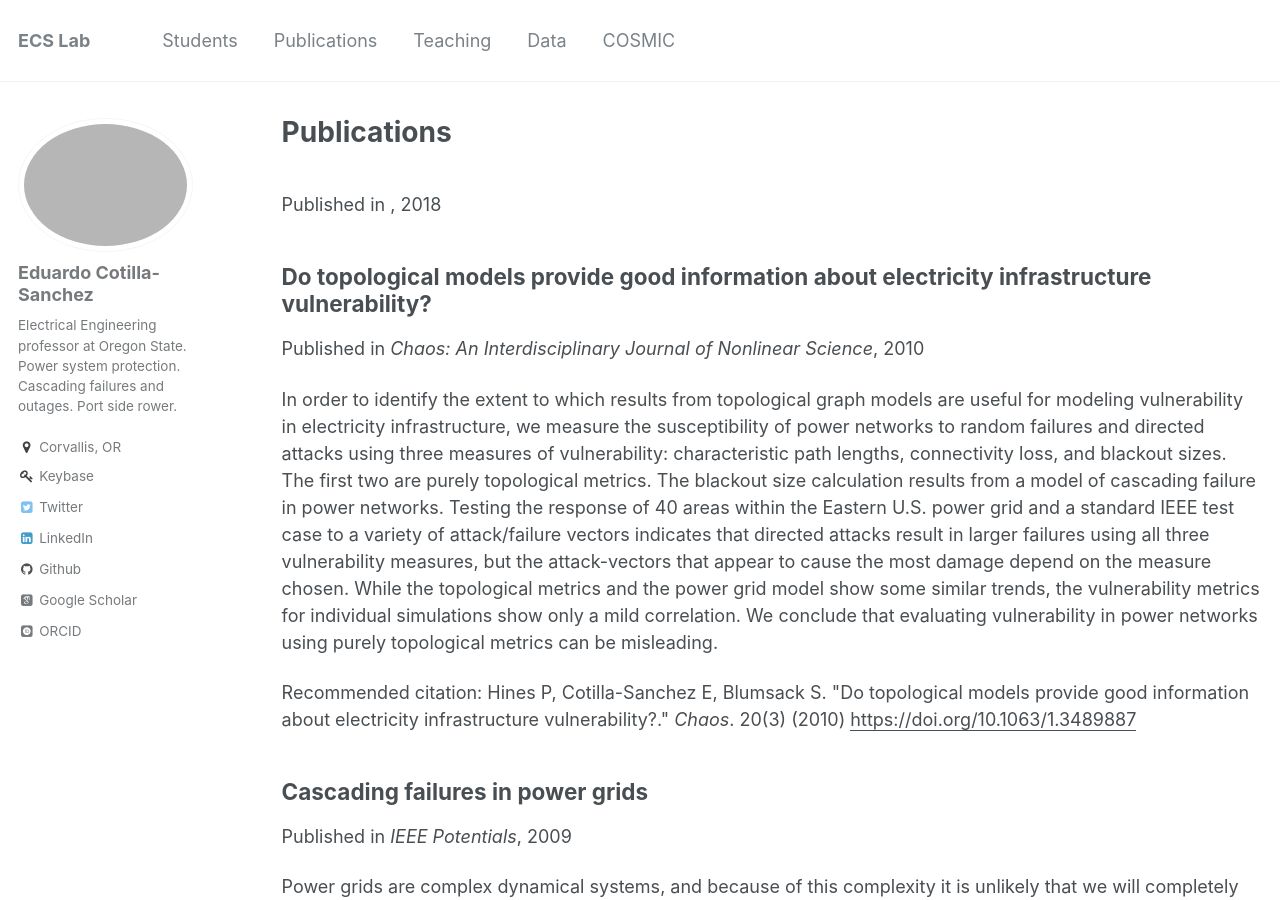
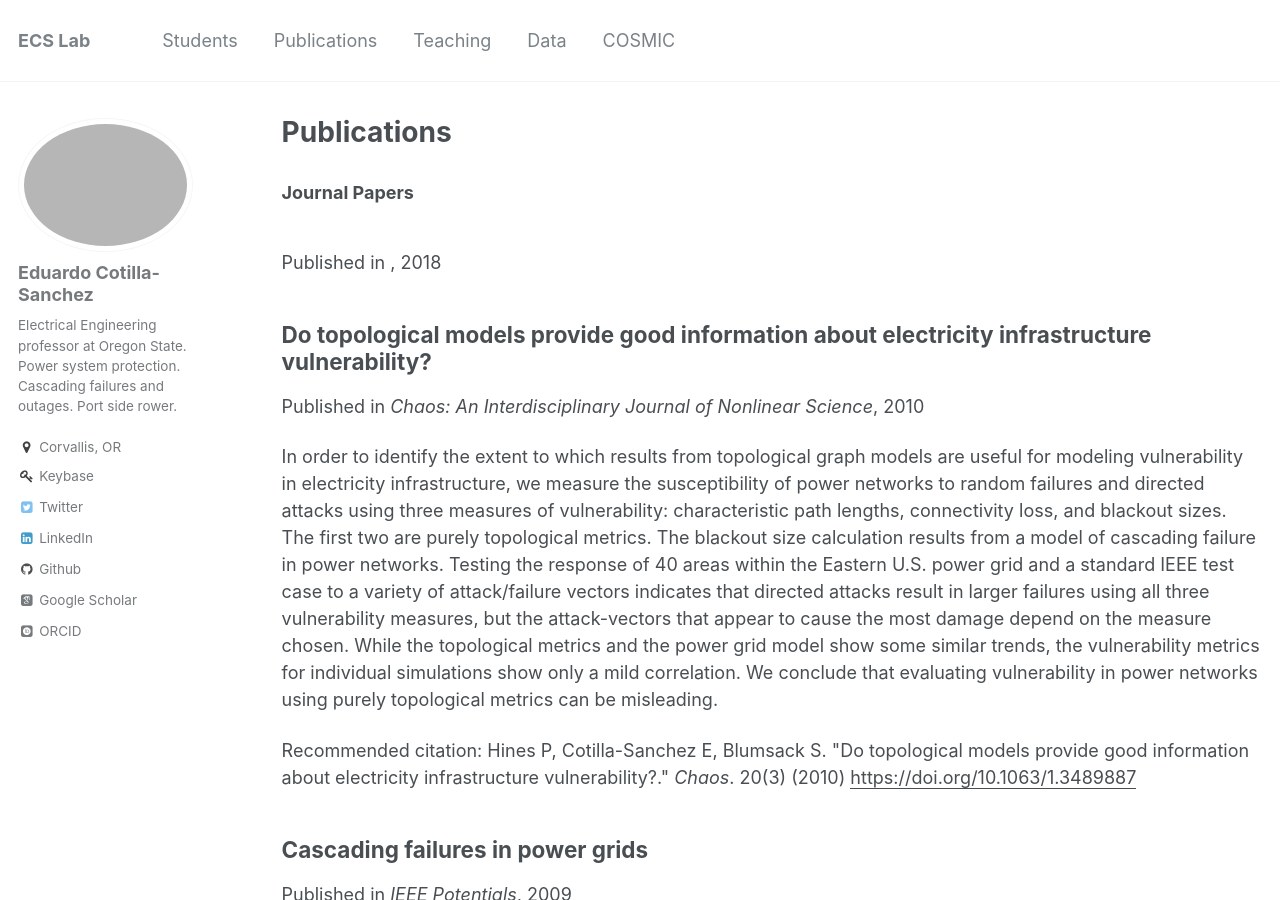
Before and after one commit to ecotillasanchez/ecotillasanchez.github.io, a Jekyll site: the page built from _pages/publications.md, in a window 1280 px wide and 900 px high. Built offline with Jekyll 4.4.1, drawn with Linux system fonts in a browser that asks for light colours; some web fonts are replaced.

Commit message:
Loading papers 5/n.

```diff
--- a/_pages/publications.md
+++ b/_pages/publications.md
@@ -4,6 +4,8 @@ title: "Publications"
 permalink: /publications/
 author_profile: true
 ---
+
+### Journal Papers
 
 {% include base_path %}
 
```
Also changed, not shown: 1 other file.
